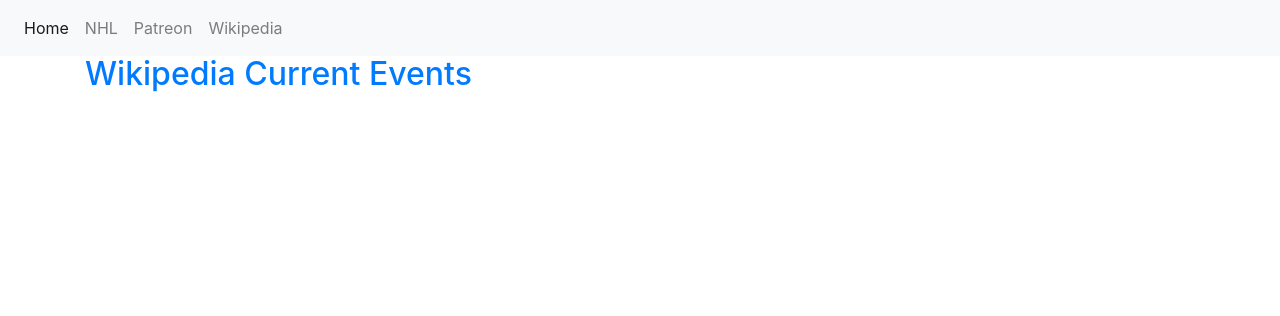
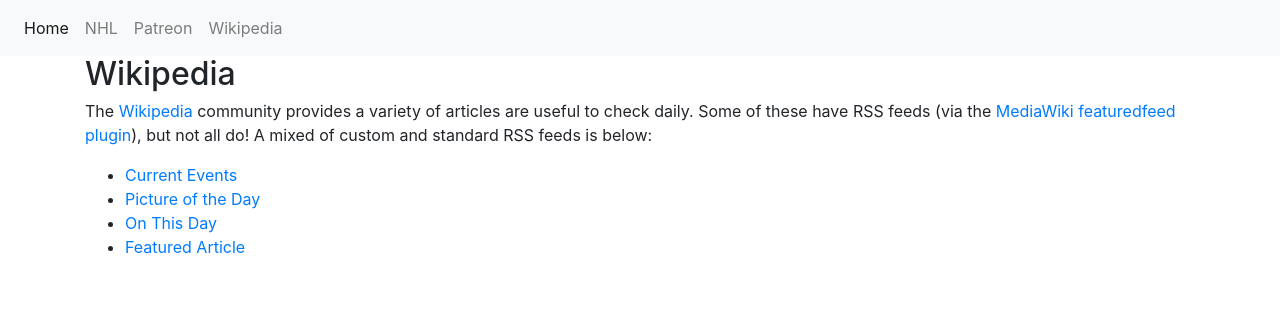
Before and after one commit to clokep/to-rss, a Flask app: page /wikipedia/ in a window 1280 px wide. Shown: the top 316 px of the page. Run offline with Flask 2, Linux system fonts and the light colour scheme; some libraries are stand-ins or nearby versions.

Commit message:
Flesh out the templates for NHL and Wikipedia.

```diff
--- a/to_rss/templates/wikipedia.html
+++ b/to_rss/templates/wikipedia.html
@@ -1,5 +1,20 @@
 {% extends 'base.html' %}
 
 {% block body %}
-<h2><a href="/wikipedia/current_events/">Wikipedia Current Events</a></h2>
+<h2>Wikipedia</h2>
+
+<p class="head">
+  The <a href="https://wikipedia.org">Wikipedia</a> community provides a variety
+  of articles are useful to check daily. Some of these have RSS feeds (via the
+  <a href="https://en.wikipedia.org/wiki/MediaWiki">MediaWiki</a>
+  <a href="https://en.wikipedia.org/w/api.php?action=help&modules=featuredfeed">featuredfeed plugin</a>),
+  but not all do! A mixed of custom and standard RSS feeds is below:
+
+  <ul>
+    <li><a href="/wikipedia/current_events/">Current Events</a></li>
+    <li><a href="https://en.wikipedia.org/w/api.php?action=featuredfeed&feed=potd">Picture of the Day</a></li>
+    <li><a href="https://en.wikipedia.org/w/api.php?action=featuredfeed&feed=onthisday">On This Day</a></li>
+    <li><a href="http://en.wikipedia.org/w/api.php?action=featuredfeed&feed=featured">Featured Article</a></li>
+  </ul>
+</p>
 {% endblock %}
```
Also changed, not shown: to_rss/templates/nhl.html (+21 -6 lines).
